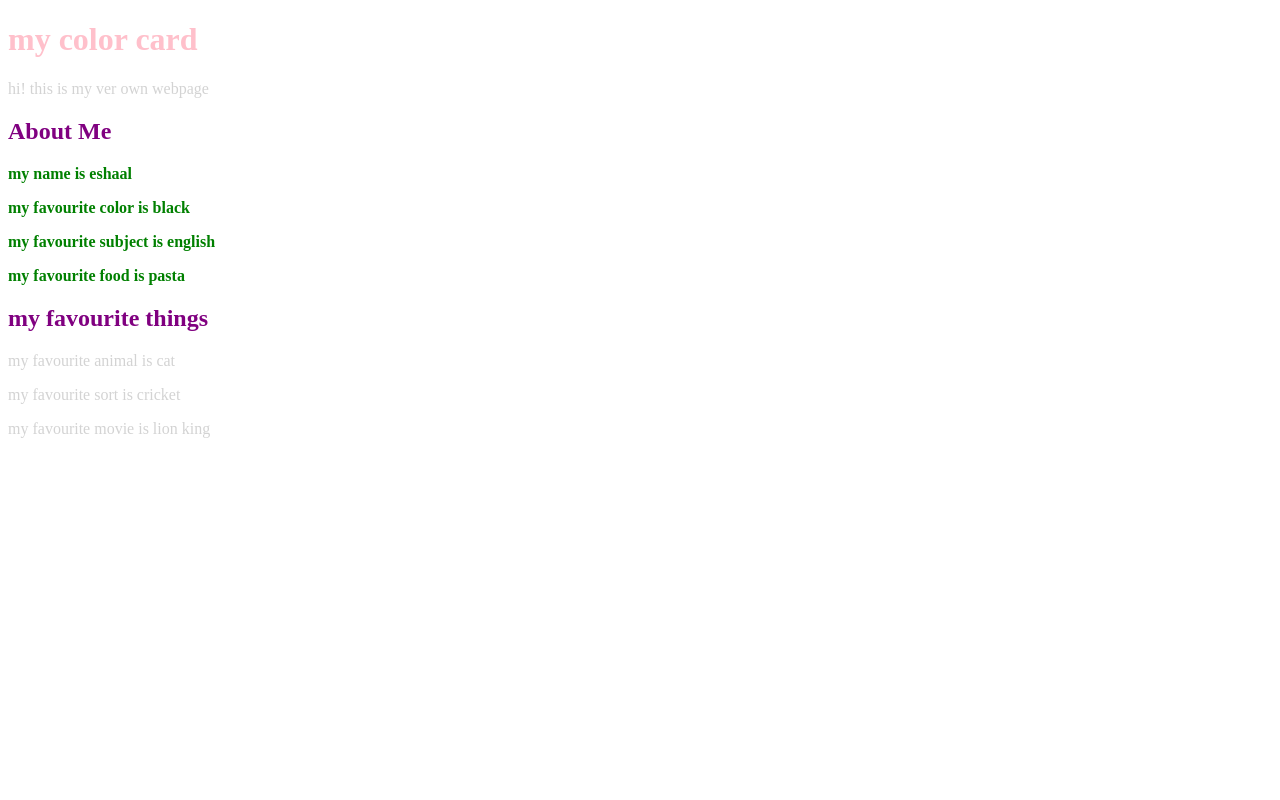
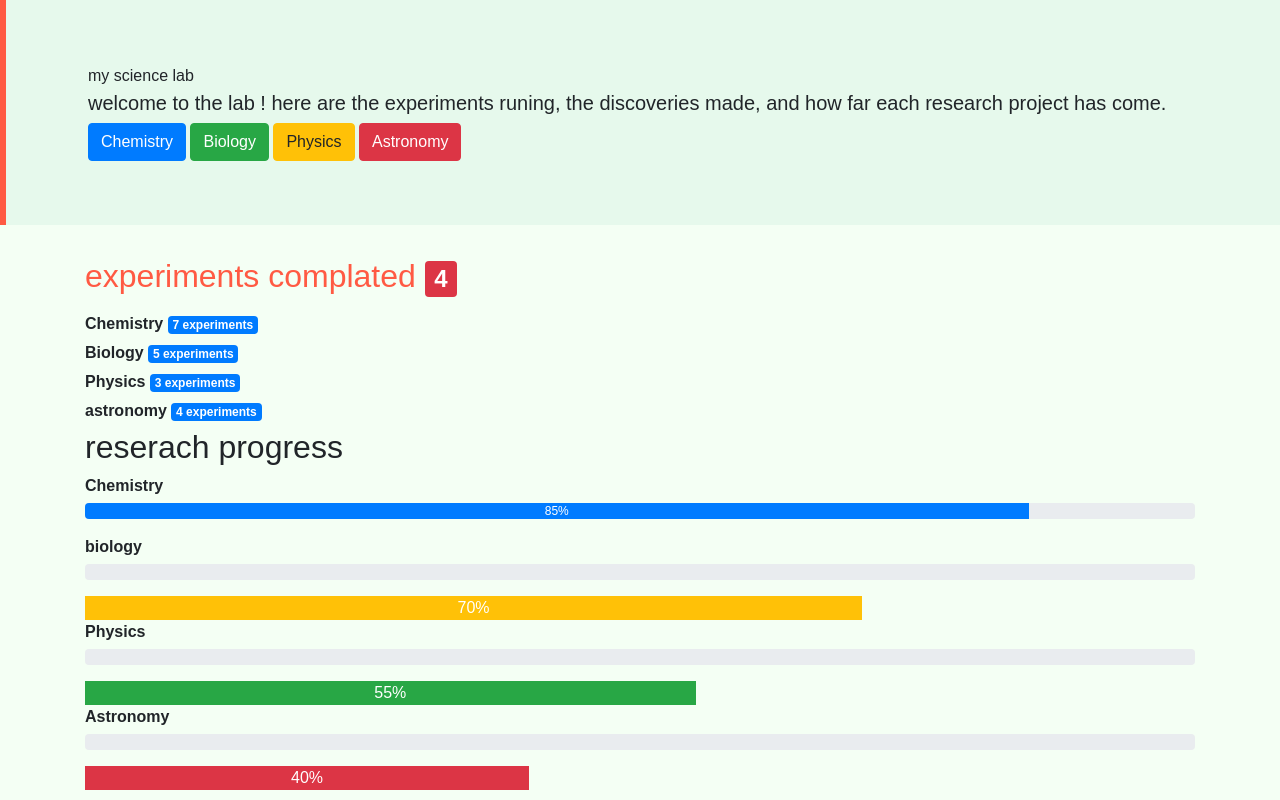
Before and after one commit to eshaalesha/HTML-Codes, a plain HTML site: page newproject.html in a window 1280 px wide. Drawn offline with nearby package versions, Linux system fonts and the light colour scheme.

Commit message:
Add files via upload

```diff
--- a/newproject.html
+++ b/newproject.html
@@ -1,51 +1,76 @@
 <!DOCTYPE html>
+
 <html lang="en">
+
 <head>
-    <meta charset="UTF-8">
-    <meta name="viewport" content="width=device-width, initial-scale=1.0">
-    <title>Document</title>
+
+<title>My Science Lab</title>
+
+<meta charset="utf-8">
+
+<meta name="viewport" content="width=device-width, initial-scale=1">
+
+<link rel="stylesheet" href="https://maxcdn.bootstrapcdn.com/bootstrap/4.3.1/css/bootstrap.min.css">
 
 <style>
 
-body {
-    color : lightgrey
-}
-h1 {
-color : pink ;
-}
+body { background-color: #f4fff4; font-family: Arial, sans-serif; }
 
-h2 {
-    color : purple;
-}
+.jumbotron { background-color: #e6f9ec; border-left: 6px solid #FF5A43; }
 
-.detail {
-    color : green;
-    font-weight: bold;
-}
+.jumbotron h1 { color: #FF5A43; }
 
-#my card {
-    background-color: lightcyan;
-}
+.section-title { color: #FF5A43; margin-top: 30px; margin-bottom: 15px; }
+
+p { font-weight: bold; margin-bottom: 5px; }
 
 </style>
+
 </head>
 <body>
-    <h1>my color card</h1>
+    <div class="jumbotron jumbotron-fluid">
+        <div class="container"
+        <h1>my science lab</h1>
+        <P class="lead">welcome to the lab ! here are the experiments
+            runing, the discoveries made, and how far each research project has come.
+        </P>
 
-    <p>hi! this is my ver own webpage</p>
+<button class="btn btn-primary">Chemistry</button>
+<button class="btn btn-success">Biology</button>
+<button class="btn btn-warning">Physics</button>
+<button class="btn btn-danger">Astronomy</button>
+    </div>
+    </div>
 
-    <div id="my card">
+    <div class="container">
+        <h2 class="section-title"> experiments complated <span class="badge badge-danger">4</span></h2>
 
-<h2>About Me</h2>
+        <P>Chemistry <span class="badge badge-primary">7 experiments</span></P>
+        <P>Biology <span class="badge badge-primary">5 experiments</span></P>
+        <P>Physics <span class="badge badge-primary">3 experiments</span></P>
+        <P>astronomy <span class="badge badge-primary">4 experiments</span></P>
 
-<p class="detail">my name is eshaal</p>
-<p class="detail">my favourite color is black</p>
-<p class="detail">my favourite subject is english</p>
-<p class="detail">my favourite food is pasta</p>
+
+        <h2 class="section=title">reserach progress</h2>
+        <P>Chemistry</P>
+<div class="progress mb-3">
+<div class="progress-bar bg-primary" style="width: 85%">85%</div>
+</div>
+
+<P>biology</P>
+<div class="progress mb-3"></div>
+<div class="progress-bar bg-warning " style="width: 70%">70%</div>
+
+<P>Physics</P>
+<div class="progress mb-3"></div>
+<div class="progress-bar bg-success" style="width: 55%">55%</div>
+
+<P>Astronomy</P>
+<div class="progress mb-3"></div>
+<div class="progress-bar bg-danger" style="width: 40%">40%</div>
 
 </div>
 
-    <h2>my favourite things</h2>
-    <p>my favourite animal is cat</p>
-    <p>my favourite sort is cricket</p>
-    <p>my favourite movie is lion king</p>
+    <script src="https://maxcdn.bootstrapcdn.com/bootstrap/4.3.1/js/bootstrap.min.js"></script>
+</body>
+</html>
```
Lines whose indentation alone changed are shown as unchanged.
